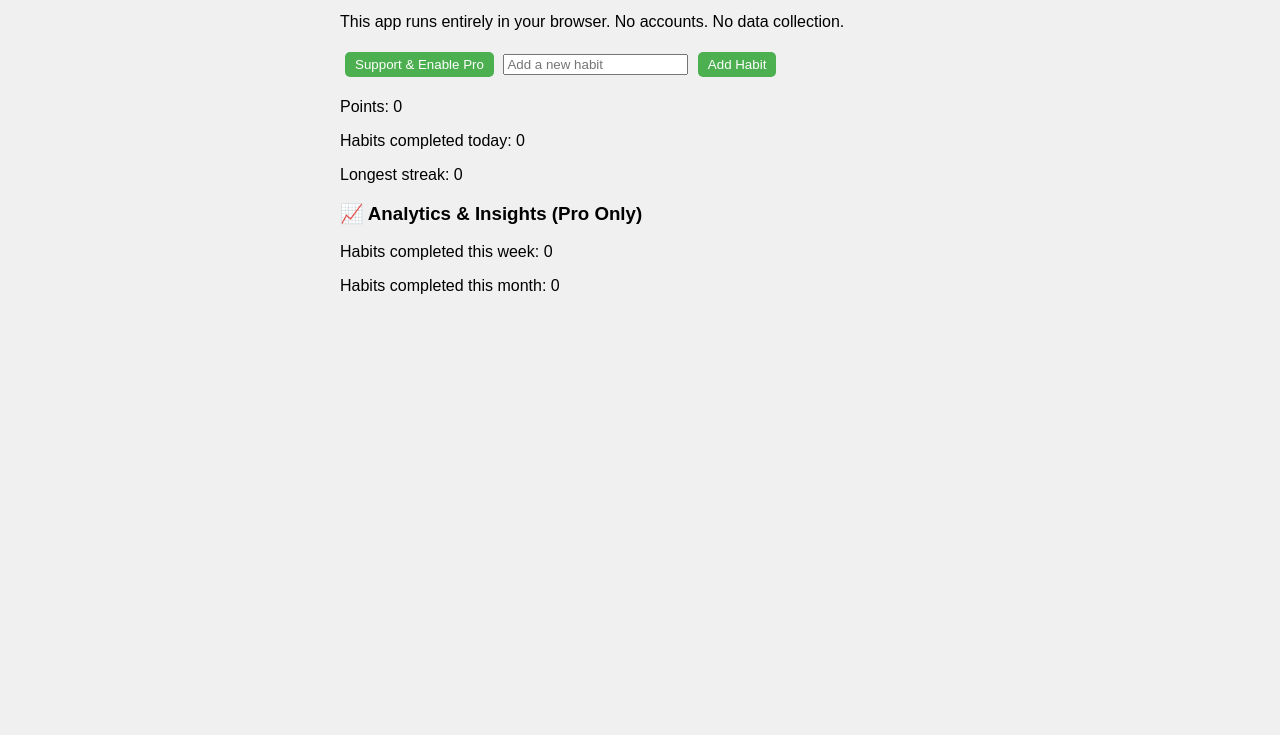
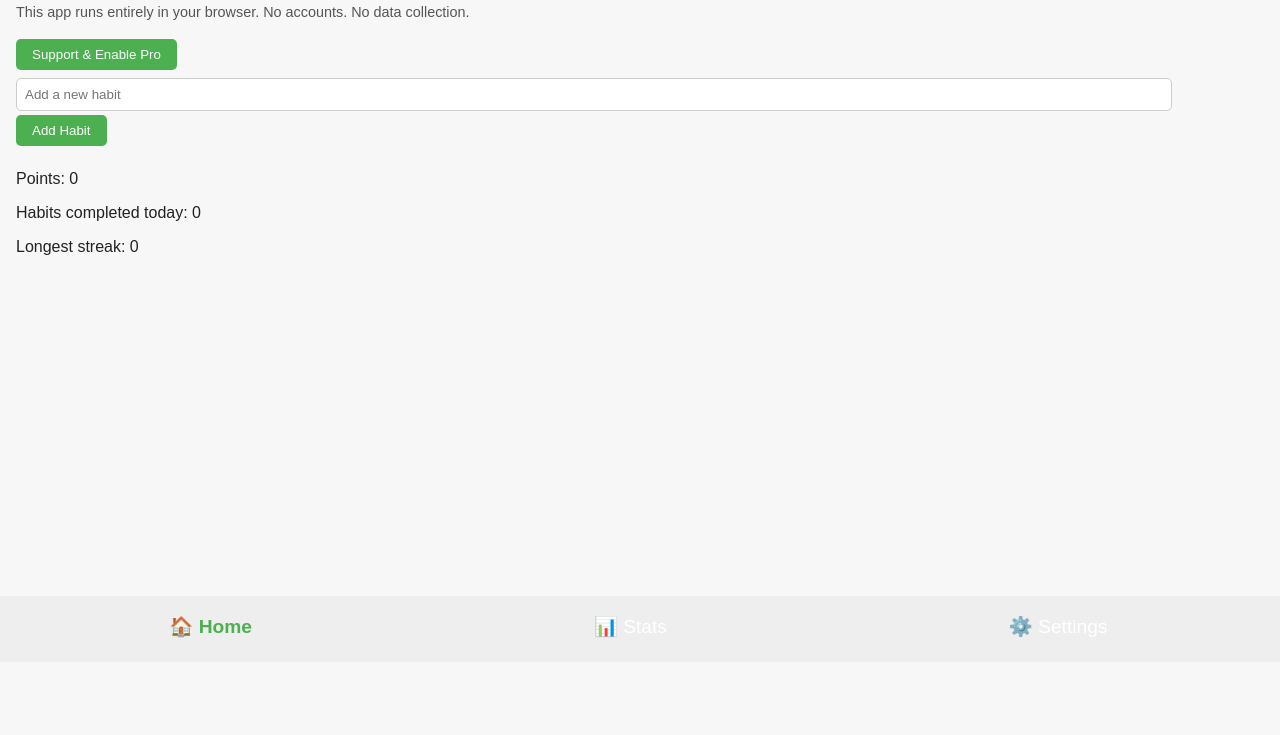
Before and after one commit to Phillipbillion/Habit-tracker-app, a plain HTML site: page index.html in a window 1280 px wide. Shown: the part 138-873 px from the top of the page. After the commit the page ends 800 px from the top, so only its background shows below. Drawn offline with nearby package versions, Linux system fonts and the light colour scheme.

Commit message:
Update style.css

```diff
--- a/style.css
+++ b/style.css
@@ -1,13 +1,142 @@
-body { margin:0; font-family: Arial, sans-serif; background: #f0f0f0; transition:0.3s;}
-.app-container { max-width:600px; margin:auto; padding-bottom:50px;}
-header { display:flex; justify-content:space-between; align-items:center; padding:10px; background:#fff; box-shadow:0 2px 5px rgba(0,0,0,0.1);}
-button { cursor:pointer; padding:5px 10px; margin:5px; border:none; border-radius:5px; background:#4CAF50; color:#fff; transition:0.2s;}
-button:hover { background:#45a049; }
-.card { background:#fff; padding:15px; margin:10px 0; border-radius:10px; box-shadow:0 2px 5px rgba(0,0,0,0.1);}
-.habit-cards .card { display:flex; justify-content:space-between; align-items:center; }
-.modal { display:none; position:fixed; top:0; right:0; width:300px; height:100%; background:#fff; box-shadow:-2px 0 5px rgba(0,0,0,0.2); padding:20px; overflow:auto; transition:0.3s;}
-.modal.active { display:block;}
-.dark-mode { background:#121212; color:#f4f4f4;}
-.dark-mode .card { background:#1f1f1f; box-shadow:0 2px 5px rgba(0,0,0,0.5);}
-.blue-mode { background:#e0f7fa; color:#006064;}
-.purple-mode { background:#f3e5f5; color:#4a148c;}
+/* -------------------------
+   Base Styles (Phase 10)
+--------------------------*/
+body {
+  font-family: Arial, sans-serif;
+  margin: 0;
+  padding: 0;
+  background-color: #f7f7f7;
+  color: #222;
+}
+
+.app-container {
+  display: flex;
+  flex-direction: column;
+  height: 100vh;
+}
+
+.app-header {
+  padding: 1rem;
+  background-color: var(--accent-color);
+  color: white;
+  text-align: center;
+}
+
+.bottom-nav {
+  display: flex;
+  justify-content: space-around;
+  background-color: #eee;
+  padding: 0.5rem 0;
+  position: fixed;
+  bottom: 0;
+  width: 100%;
+}
+
+.bottom-nav button {
+  background: none;
+  border: none;
+  font-size: 1.2rem;
+  cursor: pointer;
+}
+
+.bottom-nav button.active {
+  color: var(--accent-color);
+  font-weight: bold;
+}
+
+.app-main {
+  flex: 1;
+  overflow-y: auto;
+  padding: 1rem;
+  margin-bottom: 60px; /* space for bottom nav */
+}
+
+.section {
+  display: none;
+}
+
+.section.active {
+  display: block;
+}
+
+.notice {
+  font-size: 0.9rem;
+  color: #555;
+  margin-bottom: 1rem;
+}
+
+input[type=text] {
+  padding: 0.5rem;
+  width: calc(100% - 110px);
+  margin-right: 0.5rem;
+}
+
+#habit-list {
+  list-style: none;
+  padding-left: 0;
+}
+
+#habit-list li {
+  background: #fff;
+  margin-bottom: 0.5rem;
+  padding: 0.5rem;
+  border-radius: 5px;
+  display: flex;
+  justify-content: space-between;
+  align-items: center;
+}
+
+/* -------------------------
+   Phase 11: Themes & Accent
+--------------------------*/
+/* Accent color variable */
+:root {
+  --accent-color: #4CAF50;
+}
+
+/* Theme colors */
+body.light-mode {
+  background-color: #f7f7f7;
+  color: #222;
+}
+
+body.dark-mode {
+  background-color: #121212;
+  color: #eee;
+}
+
+/* Buttons */
+button {
+  background-color: var(--accent-color);
+  color: white;
+  border: none;
+  border-radius: 5px;
+  padding: 0.5rem 1rem;
+  margin: 0.2rem 0.2rem 0.5rem 0;
+  cursor: pointer;
+}
+
+/* Hover effect for buttons */
+button:hover {
+  opacity: 0.8;
+}
+
+/* Inputs */
+input[type=text] {
+  border: 1px solid #ccc;
+  border-radius: 5px;
+}
+
+/* Settings section spacing */
+#section-settings p,
+#section-settings label,
+#section-settings button {
+  display: block;
+  margin: 0.5rem 0;
+}
+
+/* Canvas charts responsive */
+canvas {
+  max-width: 100%;
+  height: auto;
+}
```
